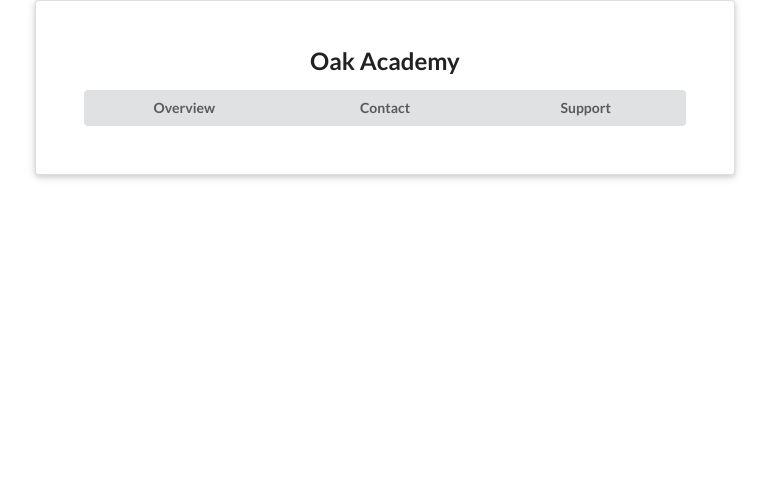
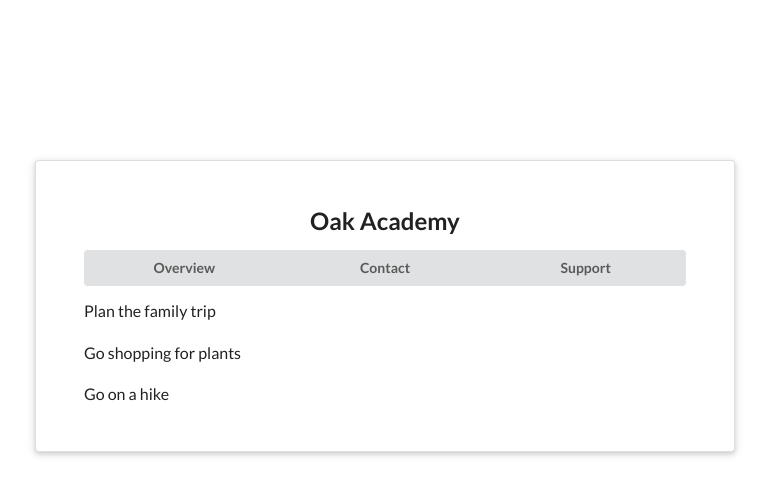
Before and after one commit to Dcrame31/contextapi, a React (Create React App) app: page / in a window 1280 px wide. Shown: the top 496 px of the page, without its empty margins (255-1024 px from the left). Built offline with nearby package versions, Linux system fonts and the light colour scheme.

Commit message:
add styling to App class

```diff
--- a/src/App.js
+++ b/src/App.js
@@ -1,11 +1,13 @@
 import React from 'react';
 import Navbar from './components/Navbar';
+import ToDoList from './components/TodoList';
 
 function App() {
   return (
     <div className="App">
       <div className="ui raised very padded text container segment">
         <Navbar/>
+        <ToDoList/>
       </div>
     </div>
   );
--- a/src/index.css
+++ b/src/index.css
@@ -7,7 +7,9 @@ body {
   -moz-osx-font-smoothing: grayscale;
 }
 
-code {
-  font-family: source-code-pro, Menlo, Monaco, Consolas, 'Courier New',
-    monospace;
+.App {
+  position: absolute;
+  top: 20%;
+  left: 50%;
+  transform: translate(-50%);
 }
```
Also changed, not shown: 1 other file (tests, documents, lock files or other folders).
